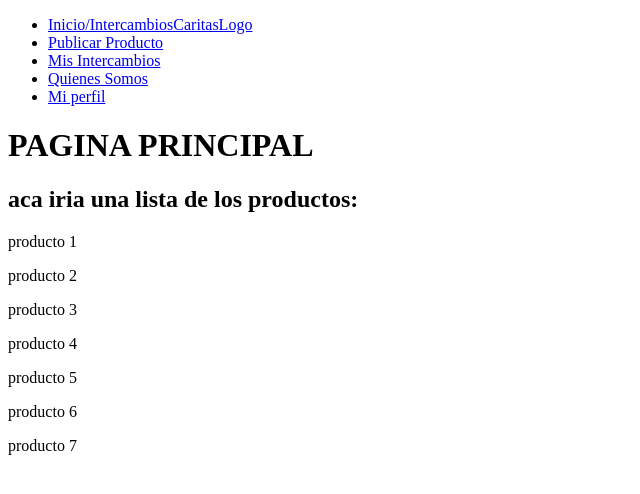
After one commit to fvenegasn/IS2-Web-de-Intercambios, a Django app: page /main_page in a window 1280 px wide. The commit adds this page. Shown: the top 494 px of the page, without its empty margins (0-640 px from the left). Run offline with Django 5.2, Linux system fonts and the light colour scheme.

Commit message:
implemento navbar

```diff
--- a/intercambios_caritas/urls.py
+++ b/intercambios_caritas/urls.py
@@ -4,8 +4,10 @@ from django.urls import path, include
 from intercambios_caritas import views
 
 urlpatterns = [
-    path('', views.home, name="home"), # www.hola.com/
-    path('register', views.register, name="register"), # www.hola.com/register/
-    path('login', views.signin, name="signin"), # www.hola.com/login
-    path('logout', views.signout, name="signout") # www.hola.com/logout
+    path('', views.home, name="home"),  # www.hola.com/
+    path('register', views.register, name="register"),  # www.hola.com/register/
+    path('login', views.signin, name="signin"),  # www.hola.com/login
+    path('logout', views.signout, name="signout"),  # www.hola.com/logout
+    path('quienes_somos', views.quienes_somos, name="quienes_somos"),
+    path('main_page', views.main_page, name="main_page")
 ]
--- a/intercambios_caritas/views.py
+++ b/intercambios_caritas/views.py
@@ -8,8 +8,11 @@ from django.contrib import messages
 from django.contrib.auth import authenticate, login, logout
 
 # Create your views here.
+
+
 def home(request):
     return render(request, 'authentication/index.html')
+
 
 def register(request):
     # Si mandaron el formulario
@@ -33,31 +36,35 @@ def register(request):
             messages.error(request, "El email ya se encuentra registrado")
             return redirect("register")
 
-        if len(dni)>8 or len(dni)<8:
+        if len(dni) > 8 or len(dni) < 8:
             messages.error(request, "El DNI debe contener 8 dígitos")
             return redirect("register")
 
-        if len(password)<8:
-            messages.error(request, "La contraseña debe tener, al menos, 8 caracteres")
+        if len(password) < 8:
+            messages.error(
+                request, "La contraseña debe tener, al menos, 8 caracteres")
             return redirect("register")
 
         # lo voy a poner mas lindo cuando tengamos un helpers.py
         now = datetime.datetime.now()
-        nacimiento_parseado = datetime.datetime.strptime(nacimiento, "%Y-%m-%d")
-        edad = now.year - nacimiento_parseado.year - ((now.month, now.day) < (nacimiento_parseado.month, nacimiento_parseado.day))
+        nacimiento_parseado = datetime.datetime.strptime(
+            nacimiento, "%Y-%m-%d")
+        edad = now.year - nacimiento_parseado.year - \
+            ((now.month, now.day) < (nacimiento_parseado.month, nacimiento_parseado.day))
 
         if edad < 18:
-            messages.error(request, "Debe ser mayor de 18 años para registrarse en este sitio")
+            messages.error(
+                request, "Debe ser mayor de 18 años para registrarse en este sitio")
             return redirect("register")
 
-
         # Si las validaciones estan OK (no entra en ningun if), crea usuario
-        nuevo_usuario = User.objects.create_user(username=dni, email=email, password=password)
+        nuevo_usuario = User.objects.create_user(
+            username=dni, email=email, password=password)
         nuevo_usuario.first_name = nombre
         nuevo_usuario.last_name = apellido
-        #nuevo_usuario. = telefono
-        #nuevo_usuario.direccion = direccion
-        #nuevo_usuario.nacimiento = nacimiento
+        # nuevo_usuario. = telefono
+        # nuevo_usuario.direccion = direccion
+        # nuevo_usuario.nacimiento = nacimiento
 
         # OPCIONAL? -> activar usuario - min. 01.02.50
 
@@ -71,6 +78,7 @@ def register(request):
 
     return render(request, "authentication/register.html")
 
+
 def signin(request):
 
     # Si mandaron el formulario
@@ -83,23 +91,33 @@ def signin(request):
         usuario = authenticate(username=dni, password=password)
 
         # Si autentica OK
-        if usuario is not None: # equivalente a null
+        if usuario is not None:  # equivalente a null
             login(request, usuario)
-            nombre = usuario.first_name # no anda
+            nombre = usuario.first_name  # no anda
             return render(request, "authentication/index.html", {'fname': nombre})
 
         # Si no autentica OK
         else:
-            messages.error(request, "El DNI o la contraseña ingresadas son incorrectas")
+            messages.error(
+                request, "El DNI o la contraseña ingresadas son incorrectas")
             # aca entiendo que tendríamos que llevar el conteo de intentos incorrectos
-            #contador_incorrectos+=1
-            #if (contador_incorrectos = 3 ):
+            # contador_incorrectos+=1
+            # if (contador_incorrectos = 3 ):
             #    bloquear_cuenta()
             return redirect("signin")
 
     return render(request, "authentication/login.html")
 
+
 def signout(request):
     logout(request)
     messages.success(request, "Cerraste tu sesión")
     return redirect("home")
+
+
+def quienes_somos(request):
+    return render(request, 'authentication/quienes_somos.html')
+
+
+def main_page(request):
+    return render(request, 'authentication/main_page.html')
--- /dev/null
+++ b/templates/authentication/layouts/navbar.html
@@ -0,0 +1,19 @@
+</nav>
+<ul>
+    <li><a href="{% url 'main_page' %}">Inicio/IntercambiosCaritasLogo</a></li>
+    <li><a href="{% url 'home' %}">Publicar Producto</a></li>
+    <li><a href="{% url 'home' %}">Mis Intercambios</a></li>
+    <li><a href="{% url 'quienes_somos' %}">Quienes Somos</a></li>
+    <li><a href="{% url 'home' %}">Mi perfil</a></li>
+    <!-- se puede poner este id como si estuviera en index.html: -->
+    <!--     {% if user.is_authenticated %}
+    <li><button type="submit"><a href="/logout">Cerrar sesión</a></button></li>
+    {% else %}
+    <li><button type="submit"><a href="/register">Registrarse</a></button></li>
+    <li><button type="submit"><a href="/login">Iniciar sesión</a></button></li>
+    {% endif %} -->
+    <!-- lo dejo comentado para mostrarlo pero despues lo borro -->
+</ul>
+</nav>
+{% block content %}
+{% endblock %}
--- /dev/null
+++ b/templates/authentication/main_page.html
@@ -0,0 +1,30 @@
+<!DOCTYPE html>
+<html lang="en">
+
+<head>
+    <meta charset="UTF-8">
+    <meta name="viewport" content="width=device-width, initial-scale=1.0">
+    <title>Intercambios Cáritas</title>
+</head>
+
+<body>
+    {% extends 'authentication/layouts/navbar.html' %}
+    {% block content %}
+
+    {% if user.is_authenticated %}
+    <h4>Hello {{ fname }} has iniciado sesión</h4>
+    <!-- TODO: anda mal, cuando te registrar y recargas la pagina el fname desaparece misteriosamente -->
+    {% endif %}
+    <h1>PAGINA PRINCIPAL</h1> <!-- TODO: cambiar el nombre de esta pagina a index.html? -->
+    <h2>aca iria una lista de los productos:</h2>
+    <p>producto 1</p>
+    <p>producto 2</p>
+    <p>producto 3</p>
+    <p>producto 4</p>
+    <p>producto 5</p>
+    <p>producto 6</p>
+    <p>producto 7</p>
+    {% endblock %}
+</body>
+
+</html>
```
Also changed, not shown: templates/authentication/index.html (+12 -5 lines), templates/authentication/quienes_somos.html (added, +7 -0 lines), db.sqlite3.
